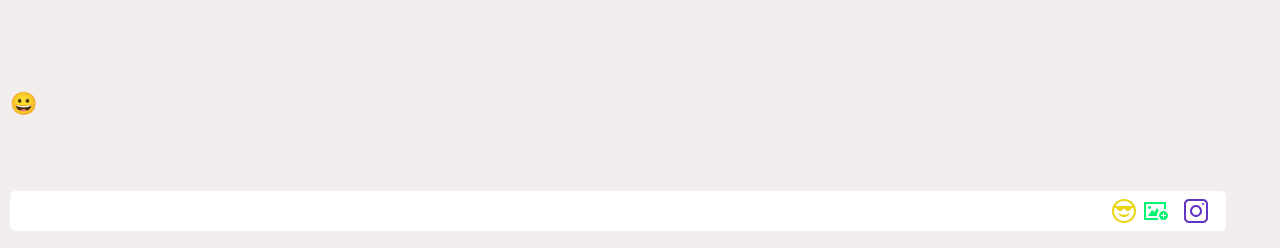
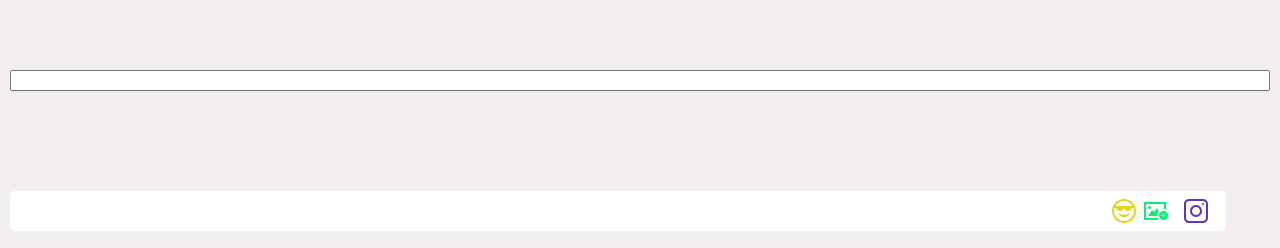
Before and after one commit to PaulleDemon/LonersMafia-Frontend-Public, a React (Create React App) app in the folder loner/: page /space in a window 1280 px wide. Both pictures are taken after a click on the icon 1124 px from the left and 760 px from the top of the page. Shown: the part 549-797 px from the top of the page. Built offline with nearby package versions, Linux system fonts and the light colour scheme.

Commit message:
small updates to emoji component

```diff
--- a/loner/src/components/emoji-component.js
+++ b/loner/src/components/emoji-component.js
@@ -1,13 +1,41 @@
-import myJson from './emoji-list.json'
+import { useEffect, useState } from 'react'
+import emojiJson from './emoji-list.json'
 
 
 export default function EmojiPicker(props){
 
+    const [searchValue, setSearchValue] = useState("")
+    const [emojiList, setEmojiList] = useState(Object.values(emojiJson))
+
+    useEffect(() => {
+
+        if (searchValue){
+            const new_values = Object.entries(emojiJson).filter(([k,v]) => k.startsWith(searchValue.toLowerCase())).flatMap((k,v) => k[1])
+            console.log("New values: ", new_values)
+            setEmojiList(new_values)
+        }
+
+        else{
+            setEmojiList(Object.values(emojiJson))
+        }
+
+    }, [searchValue])
+
+    const onSearchChange = (e) => {
+        console.log(e.target.value)
+        setSearchValue(e.target.value)
+    }
 
     return (
         <div className="emoji-picker">
 
-        &#x1F600;
+            <input type="search" value={searchValue} onChange={onSearchChange}/>
+
+            <div className="emoji-container">
+                {
+
+                }
+            </div>
 
         </div>
     )
--- a/loner/src/components/emoji-list.json
+++ b/loner/src/components/emoji-list.json
@@ -1,3 +1,4 @@
 {
-    "grinning face": "&#U+1F600"
+    "grinning face": "&#U+1F600",
+    "grinin face2": "&#U+1F600"
 }
--- a/loner/src/css/index.css
+++ b/loner/src/css/index.css
@@ -158,11 +158,14 @@ a{
 /* --------------------- emoji-picker -------------- */
 
 .emoji-picker{
+    display: flex;
+    flex-direction: column;
+}
 
+.emoji-container{
     display: grid;
     grid-template-rows: repeat(3, 50px);
 }
-
 
 /* --------------------- cropper ------------------ */
 
```
